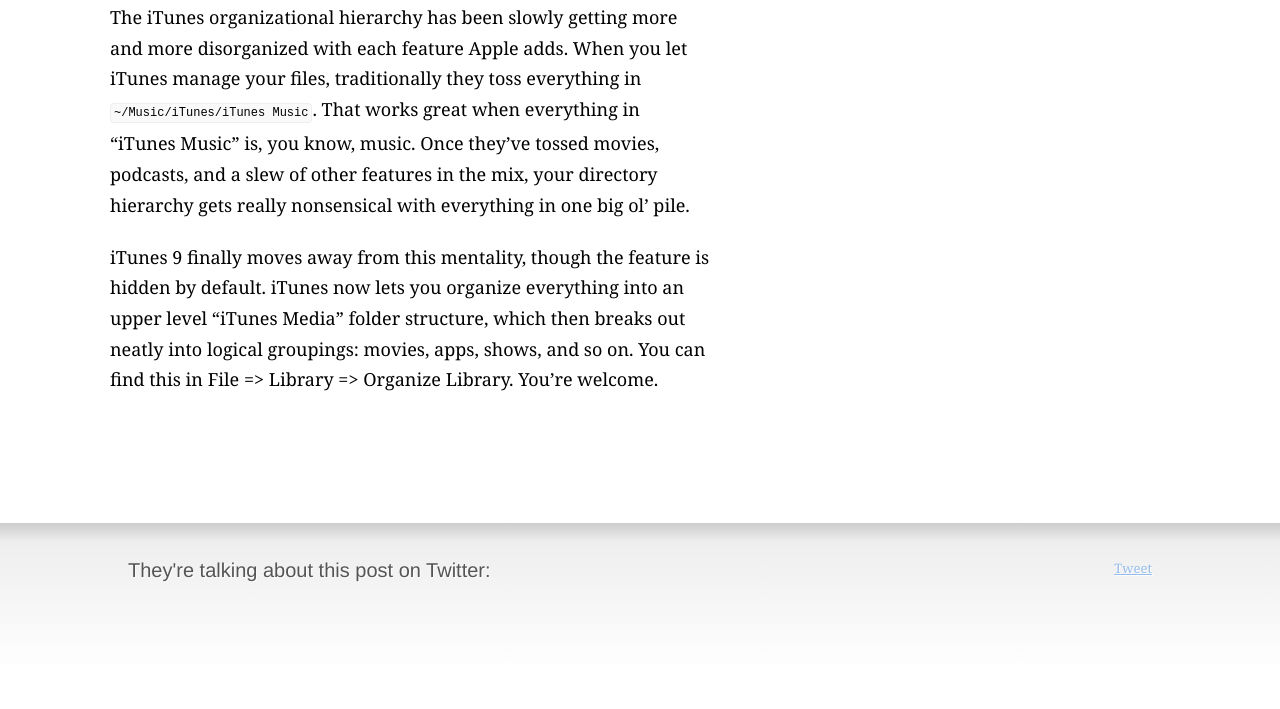
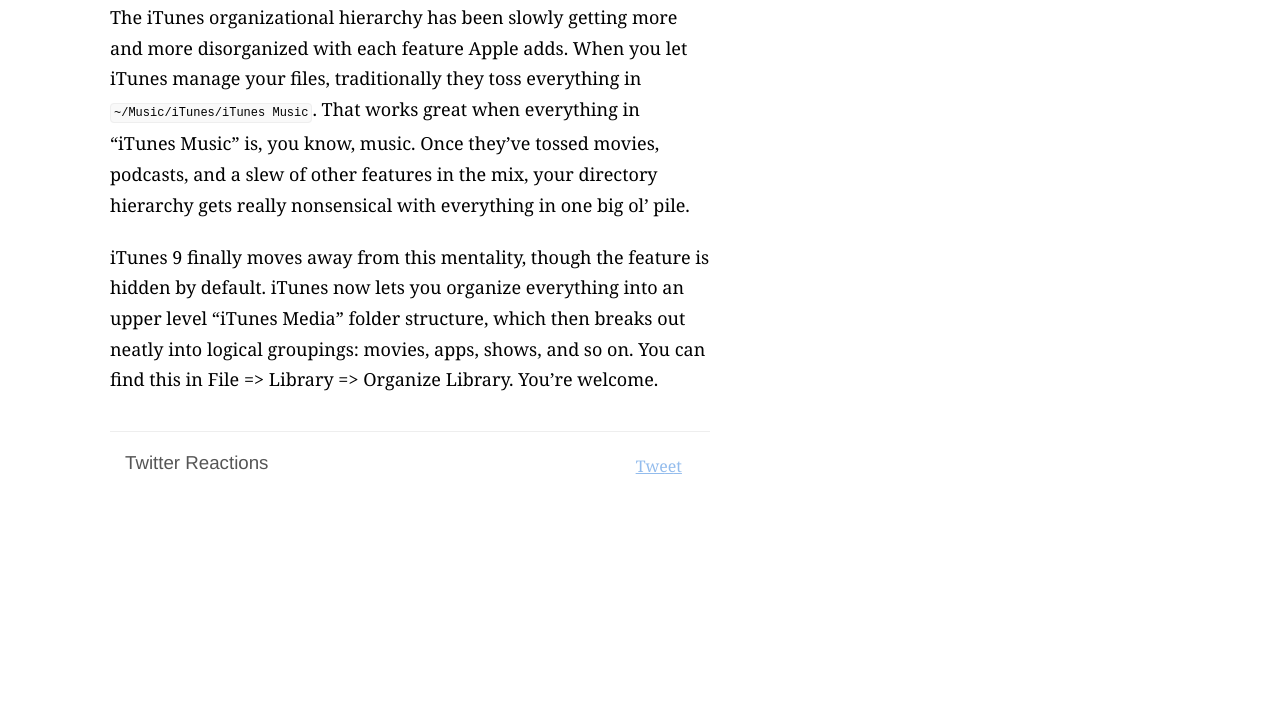
Before and after one commit to broccolini/designertocoder.github.com, a Jekyll site: the page built from _posts/2009-11-10-more-logical-file-system-organization-with-itunes-9.markdown, in a window 1280 px wide. Shown: the part 461-1170 px from the top of the page. Built offline with Jekyll 4.4.1, drawn with Linux system fonts in a browser that asks for light colours; nearby versions of some CDN libraries; Markdown is read by kramdown in place of the engine named in the settings; comment, search, counter and statistics services are not loaded; after the commit the page ends 1047 px from its top, so only the background shows below that.

Commit message:
new footer

```diff
--- a/_layouts/post.html
+++ b/_layouts/post.html
@@ -7,9 +7,16 @@
     {% include post_header.html %}
     {{ content }}
   </div>
+
+  {% if page.hn %}
+  <div id="hn">
+    <h3>Comments</h3>
+    You can discuss this post on its <a href="{{ page.hn }}">Hacker News submission</a>.
   </div>
+  {% endif %}
 
   <div id="boastful">
     <a href="http://twitter.com/share" class="twitter-share-button" data-count="horizontal" data-via="holman">Tweet</a><script type="text/javascript" src="http://platform.twitter.com/widgets.js"></script>
-  <h4>They're talking about this post on Twitter:</h4>
+    <h3>Twitter Reactions</h3>
   </div>
+</div>
--- a/css/styles.css
+++ b/css/styles.css
@@ -120,7 +120,8 @@
 
 
 #post{
-  margin-bottom: 8em;
+  padding-bottom: 15px;
+  border-bottom: 1px solid #eee;
 }
 #post ul{
   font-size: 14px;
@@ -178,49 +179,47 @@
   color: #111;
   font-style: normal;
 }
-#foots{
-  margin-top: 2em;
-  padding: 10px 10%;
-  background-color: #eee;
-  font-size: 14px;
+
+
+/*
+
+ HACKER NEWS MAD KARMA
+
+ */
+#hn{
+  margin: 0px 15px;
+}
+
+
+/*
+
+ BOASTFUL
+
+ */
+#boastful{
+  margin: 20px 15px 7em 15px;
   color: #999;
   text-shadow: 1px 1px 0 #fff;
-}
-#foots a{
-  padding: 0 2px;
-}
-#boastful{
-  background: -webkit-gradient(linear, left top, left bottom, from(#ccc), to(#fff), color-stop(.1, #eee), color-stop(.8, #fff));
-  background-color: #fbfbfb;
-  padding: 1.25em 10%;
-  padding-bottom: 9em;
-  color: #999;
-  font-size: 13px;
-  text-shadow: 1px 1px 0 #fff;
-}
-#boastful h4{
-  margin: 20px 0 10px 0;
-  font-size: 20px;
 }
 #boastful a{
   color: #93BCED;
 }
 #boastful .twitter-share-button{
   float: right;
-  padding-top: 20px;
+  padding-top: 3px;
+  margin-right: 13px
 }
-.boastful {
+.boastful{
   display: inline;
 }
 .boastful img{
-  margin: 3px;
+  margin: 1px 2px;
   border: 0;
-  width: 48px;
-  height: 48px;
-  -webkit-border-top-left-radius: 7px;
-  -webkit-border-bottom-right-radius: 7px;
-  -moz-border-radius-topleft: 7px;
-  -moz-border-radius-bottomright: 7px;
+  width: 32px;
+  height: 32px;
+  display: inline !important;
+  -webkit-border-radius: 7px;
+  -moz-border-radius: 7px;
 }
 .boastful .boastful_pointer{
   position: absolute;
```
Lines whose indentation alone changed are shown as unchanged.
